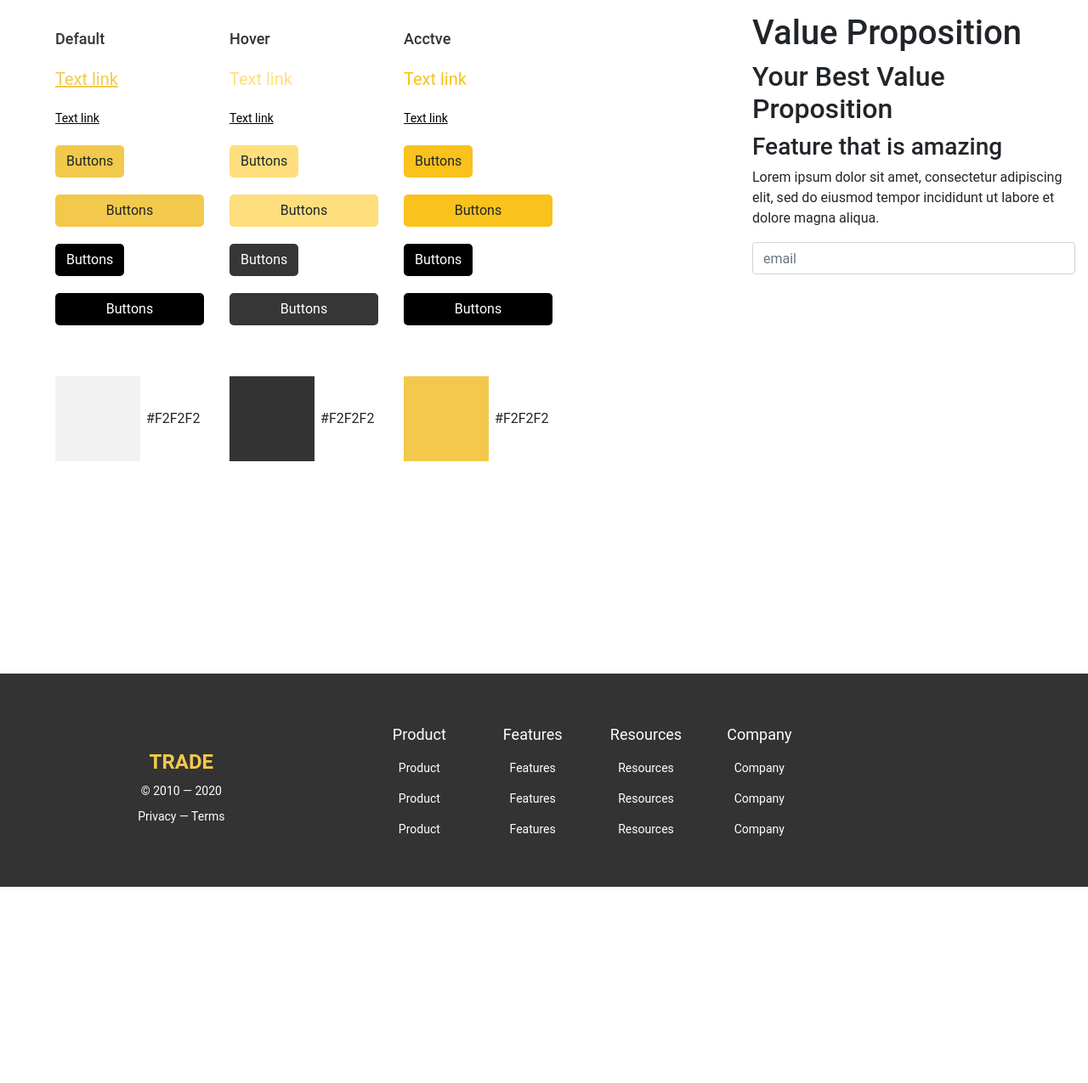
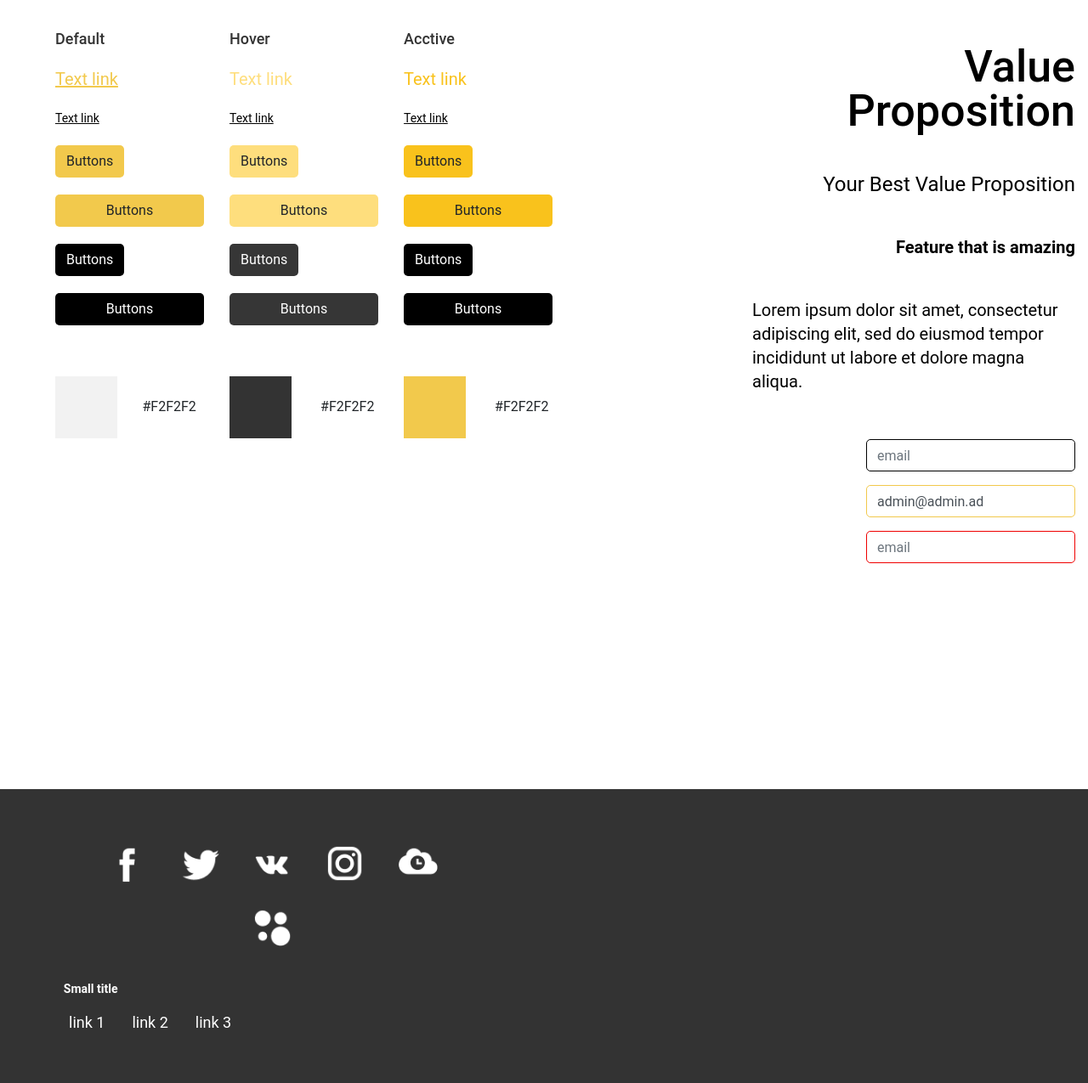
Before and after one commit to nakiamegit/dev.bx, a PHP site: page /UIstyle.php in a window 1280 px wide. Shown: the whole page at 85% size. Before the commit the page ends 1044 px from the top, so only its background shows below. Run offline with PHP 8.4, Linux system fonts and the light colour scheme.

Commit message:
Задание 7

```diff
--- a/Lesson_7/UIstyle.php
+++ b/Lesson_7/UIstyle.php
@@ -38,9 +38,9 @@
 						<div class="UI_rect_d">
 							<div class="row">
 								<div class="col-6">
-									<img src="./css/Rectangle-1.png" alt="">
+									<img src="./css/Rectangle-1.png">
 								</div>
-								<div class="col-6 text-center justify-content-center align-self-center">
+								<div class="col-6 align-self-center">
 									<span >#F2F2F2</span>
 								</div>
 							</div>
@@ -81,7 +81,7 @@
 					</div>
 					<div class="col-2 myPadding">
 						<div class="UI_style_name_a">
-							<span>Acctve</span>
+							<span>Acctive</span>
 						</div>
 						<div class="UI_color_text_link_a">
 							<a href="">Text link</a>
@@ -120,12 +120,17 @@
 							<h3>Feature that is amazing</h3>
 							<p>Lorem ipsum dolor sit amet, consectetur adipiscing elit, sed do eiusmod tempor incididunt ut labore et dolore magna aliqua.</p>
 						</div>
-						<div class="UI_From">
+						<div class="UI_From float-right">
 							<form>
 								<div class="form-group">
-									<input type="email" class="form-control" aria-describedby="emailHelp" placeholder="email">
+									<input type="email" class="form-control color_blk" aria-describedby="emailHelp" placeholder="email">
 								</div>
-
+								<div class="form-group">
+									<input type="email" class="form-control color_yell" aria-describedby="emailHelp" placeholder="email" value="admin@admin.ad">
+								</div>
+								<div class="form-group">
+									<input type="email" class="form-control color_red" aria-describedby="emailHelp" placeholder="email">
+								</div>
 							</form>
 						</div>
 					</div>
@@ -135,45 +140,43 @@
 	</main>
 
 	<footer class="container-fluid text-center">
-		<div class="row">
-			<div class="col-4">
-				<div class="footer-logo">Trade</div>
-				<div class="footer-date">© 2010 — 2020</div>
-				<div class="footer-privacy">Privacy — Terms</div>
+		<div class="social_drk">
+			<div class="row align-items-start justify-content-start">
+				<div class="col"></div>
+				<div class="col-4">
+					<div class="row">
+						<div class="col"><a href=""><img src="./css/Facebook-drk.png" alt=""></a></div>
+						<div class="col"><a href=""><img src="./css/Twitter-drk.png" alt=""></a></div>
+						<div class="col"><a href=""><img src="./css/VK-drk.png" alt=""></a></div>
+						<div class="col"><a href=""><img src="./css/Instagramm-drk.png" alt=""></a></div>
+						<div class="col"><a href=""><img src="./css/Bitrix24-drk.png" alt=""></a></div>
+						<div class="col"><a href=""><img src="./css/Avito-drk.png" alt=""></a></div>
+					</div>
+				</div>
+				<div class="col-7"></div>
 			</div>
-			<div class="col">
-				<ul class="navbar-nav">
-					<li class="nav-item"><a href="" class="nav-link">Product</a></li>
-					<li class="nav-item"><a href="" class="nav-link footer-link">Product</a></li>
-					<li class="nav-item"><a href="" class="nav-link footer-link">Product</a></li>
-					<li class="nav-item"><a href="" class="nav-link footer-link">Product</a></li>
-				</ul>
+		</div>
+
+		<div class="footer_title_drk">
+			<div class="row">
+				<div class="col">
+					<h6>Small title</h6>
+				</div>
+				<div class="col-10"></div>
 			</div>
-			<div class="col">
-				<ul class="navbar-nav">
-					<li class="nav-item"><a href="" class="nav-link">Features</a></li>
-					<li class="nav-item"><a href="" class="nav-link footer-link">Features</a></li>
-					<li class="nav-item"><a href="" class="nav-link footer-link">Features</a></li>
-					<li class="nav-item"><a href="" class="nav-link footer-link">Features</a></li>
-				</ul>
+		</div>
+
+		<div class="footer_link_drk">
+			<div class="row">
+				<div class="col-4">
+					<ul class="nav">
+						<li class="nav-item"><a href="index.php" class="nav-link">link 1</a></li>
+						<li class="nav-item"><a href="productList.php" class="nav-link">link 2</a></li>
+						<li class="nav-item"><a href="detailProduct.php" class="nav-link">link 3</a></li>
+					</ul>
+				</div>
 			</div>
-			<div class="col">
-				<ul class="navbar-nav">
-					<li class="nav-item"><a href="" class="nav-link">Resources</a></li>
-					<li class="nav-item"><a href="" class="nav-link footer-link">Resources</a></li>
-					<li class="nav-item"><a href="" class="nav-link footer-link">Resources</a></li>
-					<li class="nav-item"><a href="" class="nav-link footer-link">Resources</a></li>
-				</ul>
-			</div>
-			<div class="col">
-				<ul class="navbar-nav">
-					<li class="nav-item"><a href="" class="nav-link">Company</a></li>
-					<li class="nav-item"><a href="" class="nav-link footer-link">Company</a></li>
-					<li class="nav-item"><a href="" class="nav-link footer-link">Company</a></li>
-					<li class="nav-item"><a href="" class="nav-link footer-link">Company</a></li>
-				</ul>
-			</div>
-			<div class="col-3"></div>
+			<div class="col-8"></div>
 		</div>
 	</footer>
 </div> <!--end wrap-->
--- a/Lesson_7/css/style.css
+++ b/Lesson_7/css/style.css
@@ -447,3 +447,82 @@ footer {
 	text-align: center;
 	color: #333333;
 }
+/*!**** UI-стили (Контент справа)***!*/
+.UI_Left_Title h1 {
+	font-weight: 500;
+	font-size: 52px;
+	line-height: 52px;
+	text-align: right;
+	color: #000000;
+	padding: 10% 0;
+}
+.UI_Left_Title h2 {
+	font-weight: normal;
+	font-size: 24px;
+	line-height: 28px;
+	text-align: right;
+	color: #000000;
+}
+.UI_Left_Title h3 {
+	font-weight: bold;
+	font-size: 20px;
+	line-height: 28px;
+	text-align: right;
+	color: #000000;
+	padding: 10% 0;
+}
+.UI_Left_Title p {
+	font-family: Roboto;
+	font-style: normal;
+	font-weight: normal;
+	font-size: 20px;
+	line-height: 28px;
+	color: #000000;
+}
+.color_blk {
+	border: 1px solid #000000;
+	box-sizing: border-box;
+	border-radius: 5px;
+}
+.color_yell {
+	border: 1px solid #F2C94C;
+	box-sizing: border-box;
+	border-radius: 5px;
+}
+.color_red {
+	border: 1px solid #EF0000;
+	box-sizing: border-box;
+	border-radius: 5px;
+}
+.UI_From {
+	padding-top: 10%;
+}
+.UI_rect_d img {
+	max-width: 100%;
+}
+.UI_rect_h img {
+	max-width: 100%;
+}
+.UI_rect_a img {
+	max-width: 100%;
+}
+.social_drk .col{
+	padding: 0;
+}
+.social_drk img {
+	max-width: 75px;
+}
+.footer_title_drk {
+	padding-top: 25px;
+}
+.footer_title_drk h6 {
+	font-family: Roboto;
+	font-style: normal;
+	font-weight: bold;
+	font-size: 14px;
+	line-height: 20px;
+	color: #FFFFFF;
+}
+.footer_link_drk {
+	padding-left: 50px;
+}
```
